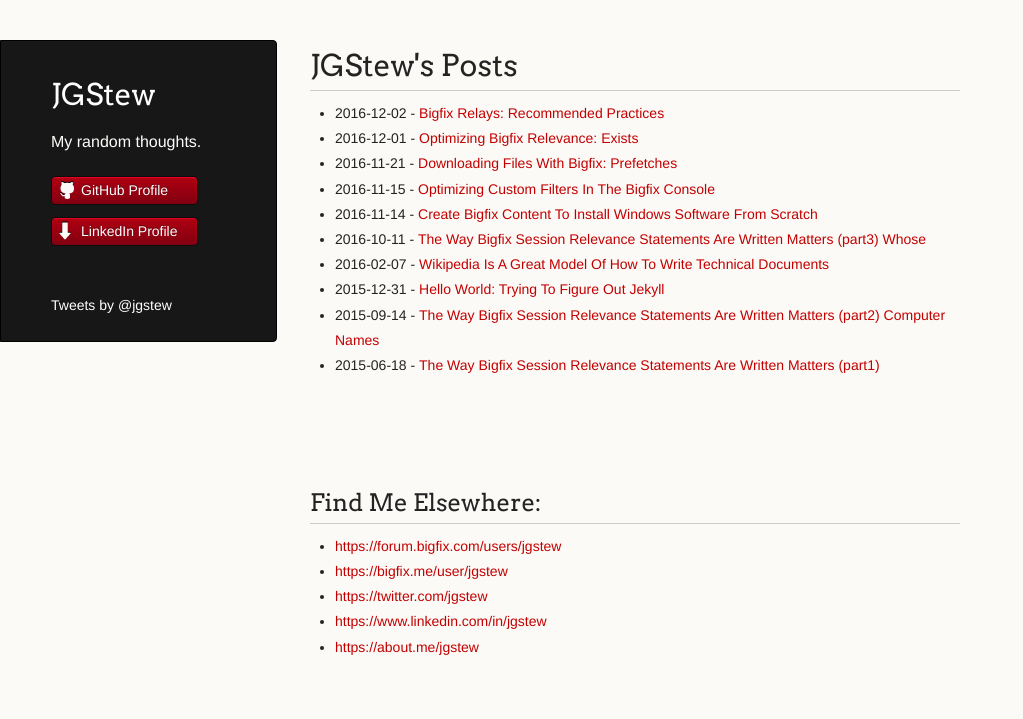
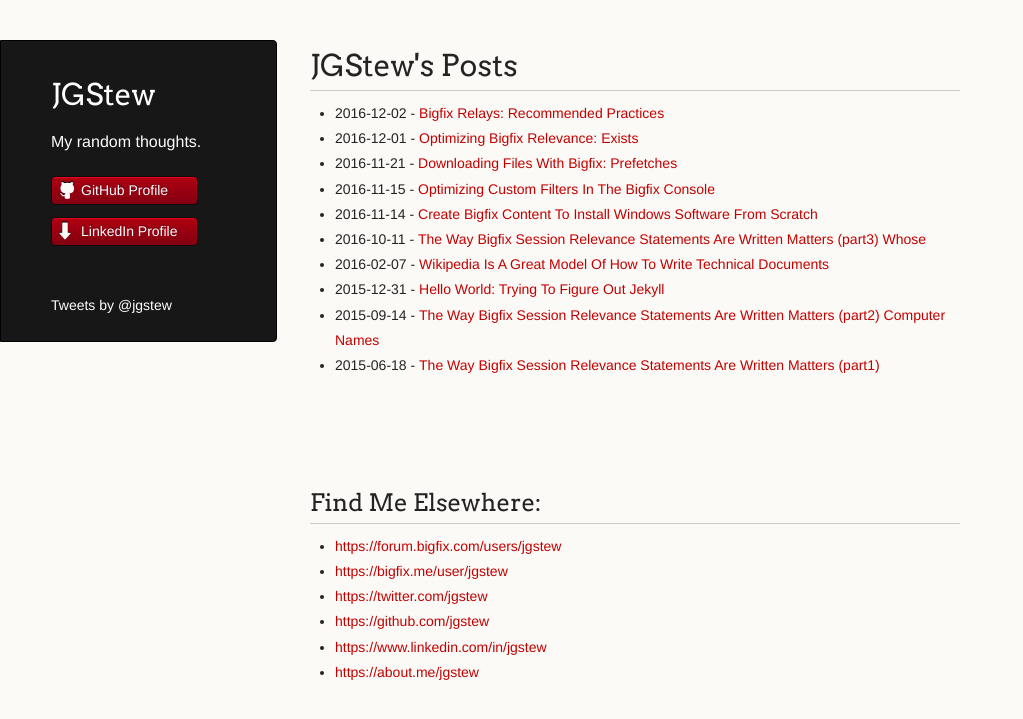
Before and after one commit to jgstew/jgstew.github.io, a Jekyll site: the page built from index.html, in a window 1280 px wide. Shown: the top 719 px of the page, without its empty margins (0-1023 px from the left). Built offline with Jekyll 4.4.1, drawn with Linux system fonts in a browser that asks for light colours; comment, search, counter and statistics services are not loaded.

Commit message:
Update index.html
https://github.com/jgstew

```diff
--- a/index.html
+++ b/index.html
@@ -15,6 +15,7 @@ title: JGStew's Posts
   <li> <a href="https://forum.bigfix.com/users/jgstew">https://forum.bigfix.com/users/jgstew</a> </li>
   <li> <a href="https://bigfix.me/user/jgstew">https://bigfix.me/user/jgstew</a> </li>
   <li> <a href="https://twitter.com/jgstew">https://twitter.com/jgstew</a> </li>
+  <li> <a href="https://github.com/jgstew">https://github.com/jgstew</a> </li>
   <li> <a href="https://www.linkedin.com/in/jgstew">https://www.linkedin.com/in/jgstew</a> </li>
   <li> <a href="https://about.me/jgstew">https://about.me/jgstew</a> </li>
 </ul>
```
